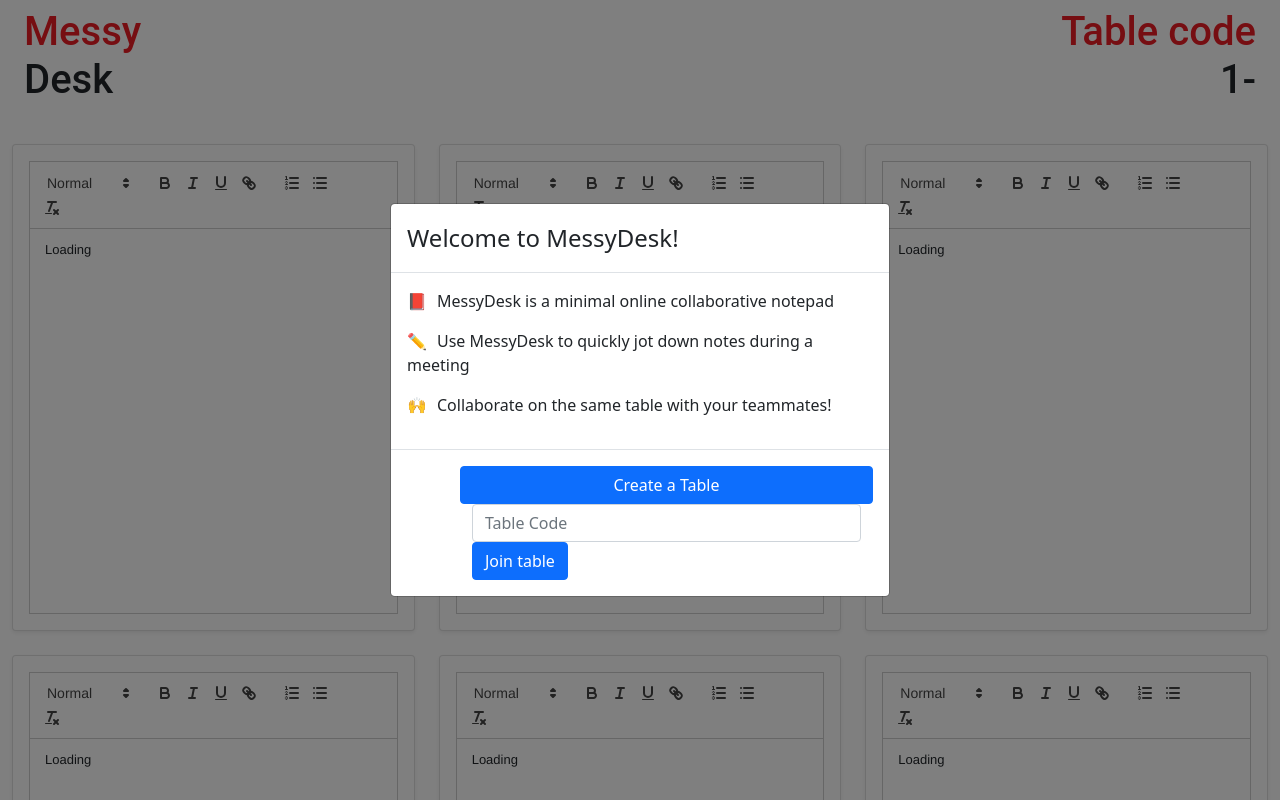
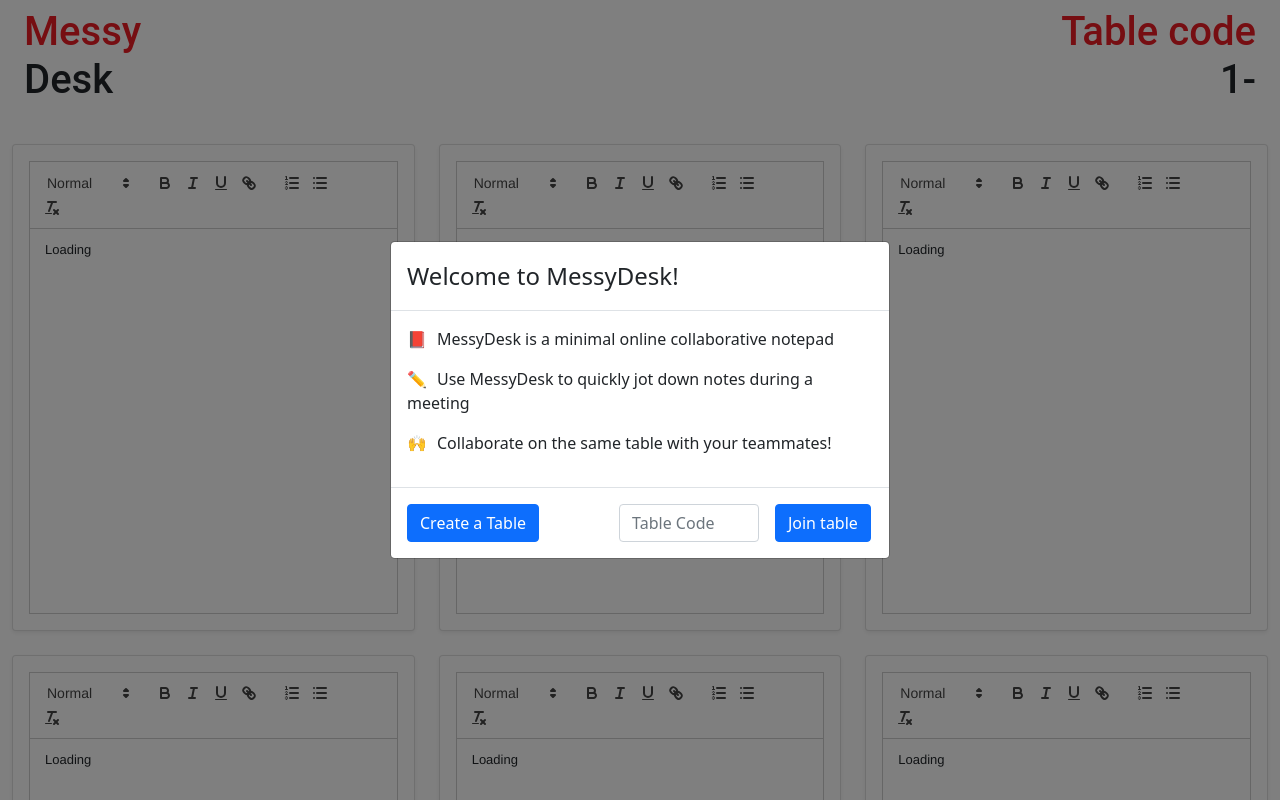
Before and after one commit to matthewyu23/messydesk-client, a React (Create React App) app: page /table/1/1 in a window 1280 px wide. Shown: the top 800 px of the page. Built offline with nearby package versions, Linux system fonts and the light colour scheme; no server answers.

Commit message:
modal lookin better

```diff
--- a/src/components/MyModal.js
+++ b/src/components/MyModal.js
@@ -18,19 +18,17 @@ const MyModal = (props) => {
 
           </Modal.Body>
           <Modal.Footer>
-            <div className="row">
 
 
-            <Button  className="padded" onClick={props.createTable}>Create a Table</Button>
-            <Form>
 
+
+            <Form className='d-flex'>
+            <Button onClick={props.createTable}>Create a Table</Button>
             <Form.Control type="number" placeholder="Table Code" onChange={e => {props.setTableCode(e.target.value)}}/>
-            <Button variant="primary" type="submit" onClick={props.joinTable}>
-              Join table
-            </Button>
+            <Button onClick={props.joinTable}>Join table</Button>
             </Form>
-            {/* <Button  className="padded" onClick={props.joinTable}>Join a Table</Button> */}
-            </div>
+
+
 
           </Modal.Footer>
         </Modal>
--- a/src/index.css
+++ b/src/index.css
@@ -44,3 +44,9 @@ img {
 .editor .ql-editor{
   height: 4in;
 }
+
+.form-control {
+  width: 30% !important;
+  margin-left: 5rem;
+  margin-right: 1rem;
+}
```
